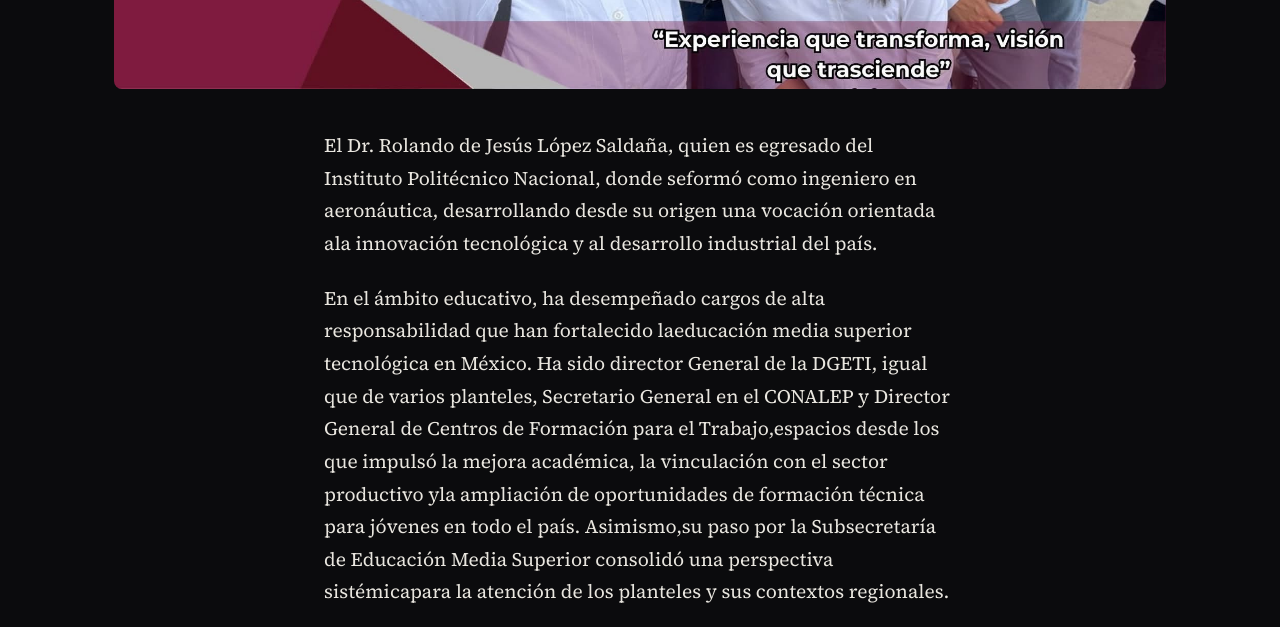
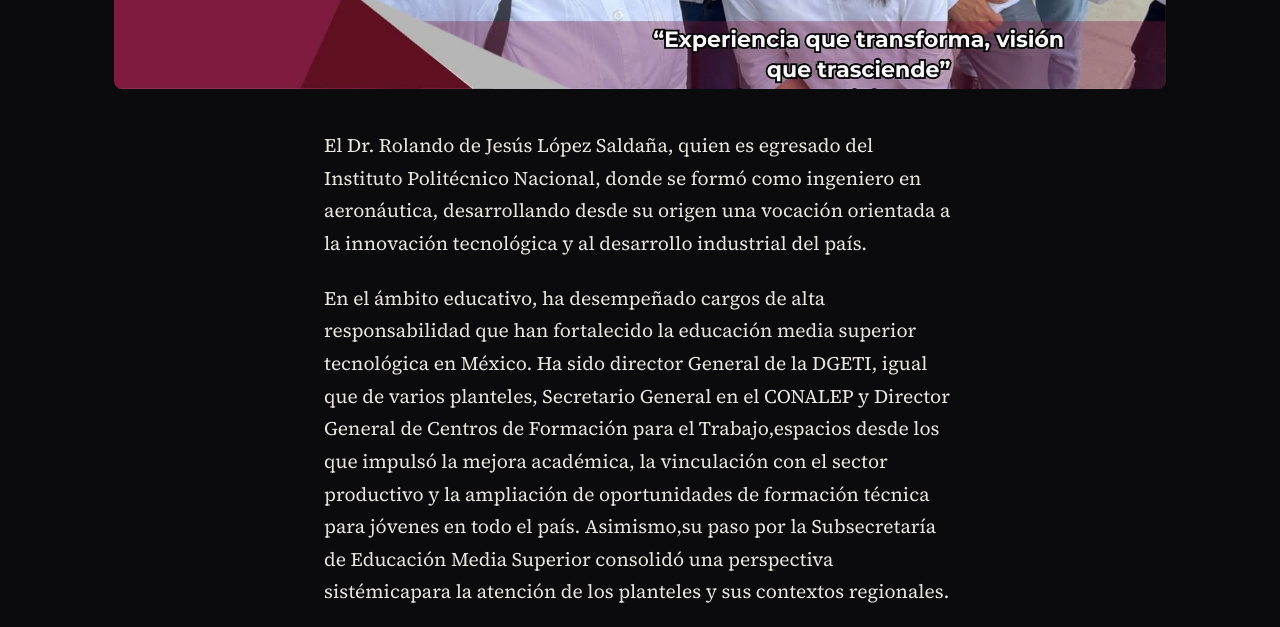
Before and after one commit to ABDEITA/RevistaDigitalCentro, an Eleventy site: page subir-a-github/src/notas/experiencia-que-transforma-vision-que-trasciende.md in a window 1280 px wide. Shown: the part 1300-1927 px from the top of the page. Built offline with nearby package versions, Linux system fonts and the light colour scheme; Eleventy itself is replaced by a stand-in of ours; files that its build step writes are made by us from their sources.

Commit message:
Actualiza nota: experiencia-que-transforma-vision-que-trasciende

```diff
--- a/subir-a-github/src/notas/experiencia-que-transforma-vision-que-trasciende.md
+++ b/subir-a-github/src/notas/experiencia-que-transforma-vision-que-trasciende.md
@@ -10,9 +10,9 @@ imagen_alt: Experiencia que transforma, visión que trasciende. IPN
 autor: Redacción RD Centro
 borrador: false
 ---
-El Dr. Rolando de Jesús López Saldaña,  quien es egresado del Instituto Politécnico Nacional, donde seformó como ingeniero en aeronáutica, desarrollando desde su origen una vocación orientada ala innovación tecnológica y al desarrollo industrial del país.
+El Dr. Rolando de Jesús López Saldaña,  quien es egresado del Instituto Politécnico Nacional, donde se formó como ingeniero en aeronáutica, desarrollando desde su origen una vocación orientada a la innovación tecnológica y al desarrollo industrial del país.
 
-En el ámbito educativo, ha desempeñado cargos de alta responsabilidad que han fortalecido laeducación media superior tecnológica en México. Ha sido director General de la DGETI, igual que de varios planteles, Secretario General en el CONALEP y Director General de Centros de Formación para el Trabajo,espacios desde los que impulsó la mejora académica, la vinculación con el sector productivo yla ampliación de oportunidades de formación técnica para jóvenes en todo el país. Asimismo,su paso por la Subsecretaría de Educación Media Superior consolidó una perspectiva sistémicapara la atención de los planteles y sus contextos regionales.
+En el ámbito educativo, ha desempeñado cargos de alta responsabilidad que han fortalecido la educación media superior tecnológica en México. Ha sido director General de la DGETI, igual que de varios planteles, Secretario General en el CONALEP y Director General de Centros de Formación para el Trabajo,espacios desde los que impulsó la mejora académica, la vinculación con el sector productivo y la ampliación de oportunidades de formación técnica para jóvenes en todo el país. Asimismo,su paso por la Subsecretaría de Educación Media Superior consolidó una perspectiva sistémicapara la atención de los planteles y sus contextos regionales.
 
 Su visión educativa se sustenta en un principio fundamental: la formación tecnológica debeintegrar calidad, pertinencia y sentido humano. En congruencia con la Nueva Escuela Mexicana,reconoce que la educación no sólo forma competencias técnicas, sino también ciudadanos conética, conciencia social y capacidad de incidir en su entorno.Más que administrar un sistema, el Dr. Rolando López ejerce un liderazgo que articula escuela,territorio y proyecto de país, colocando a las juventudes en el centro de las decisiones yorientando la educación tecnológica hacia la construcción de trayectorias de vida, desarrolloregional y cohesión social.
 
@@ -20,8 +20,6 @@ Su visión educativa se sustenta en un principio fundamental: la formación tecn
 
 ¡Experiencia que transforma, visión que trasciende!
 
-
-
 [\#RolandoLopez](https://www.facebook.com/hashtag/rolandolopez?__tn__=*NK*F)
 
 [\#ProyectoTransformación2030](https://www.facebook.com/hashtag/proyectotransformaci%C3%B3n2030?__tn__=*NK*F)
```
